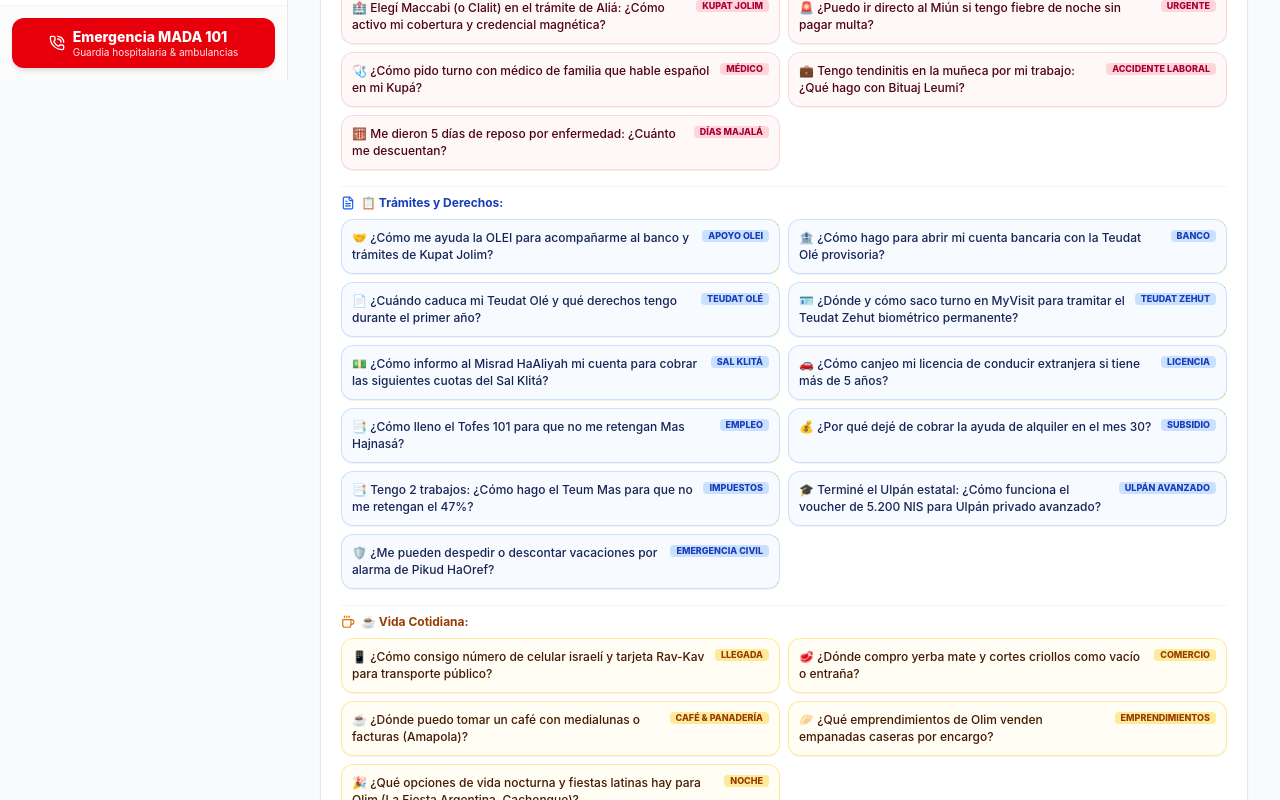
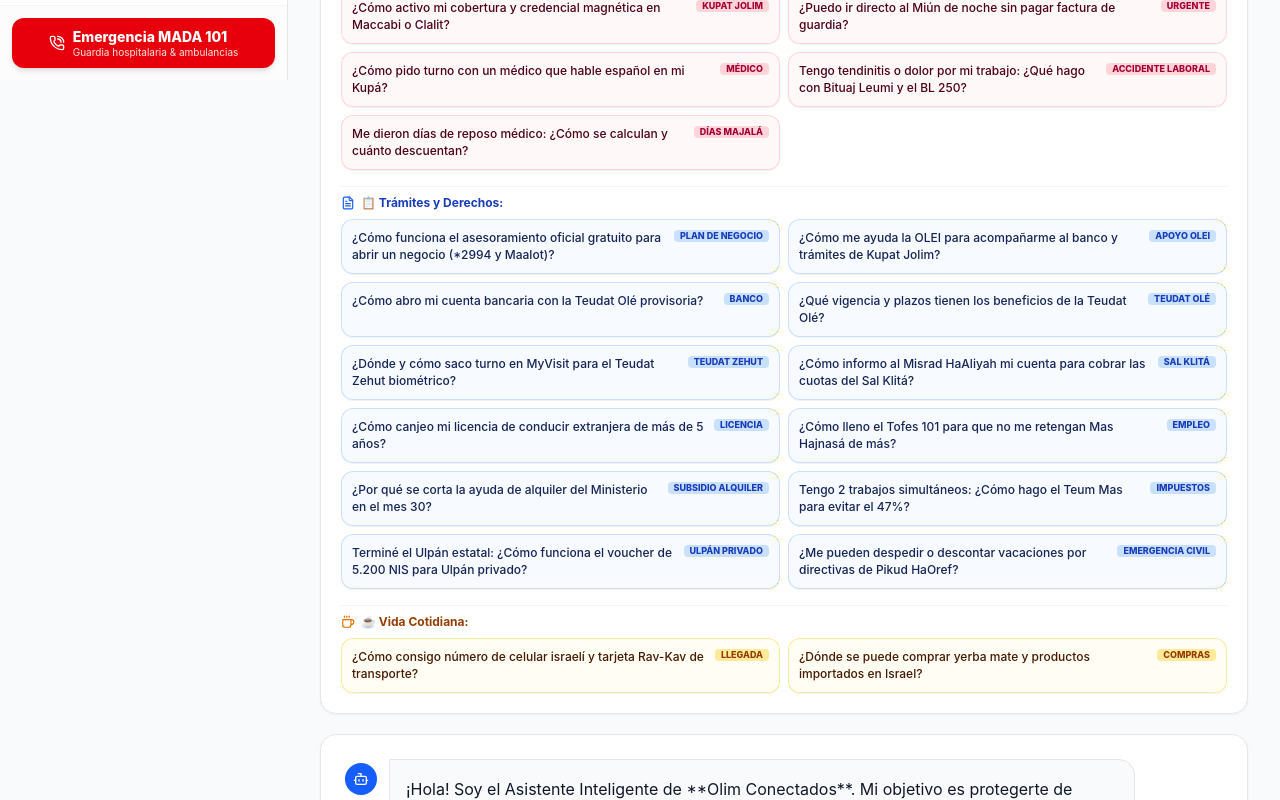
Before and after one commit to bohemio89/olim-conectados, a React (Vite) app: page / in a window 1280 px wide. Shown: the part 720-1520 px from the top of the page. Built offline with nearby package versions, Linux system fonts and the light colour scheme.

Commit message:
feat: improve chatbot message handling and prompt text
- Refine server-side message history formatting to handle whitespace, filter out error messages, and ensure strict role alternation.
- Update predefined chat prompts in the UI for better clarity and conciseness.

```diff
--- a/src/components/AssistantChat.tsx
+++ b/src/components/AssistantChat.tsx
@@ -39,114 +39,121 @@
     id: 'p-kupa-activar',
     category: 'salud',
     stage: ['general', 'recien_llegado'],
-    text: '🏥 Elegí Maccabi (o Clalit) en el trámite de Aliá: ¿Cómo activo mi cobertura y credencial magnética?',
+    text: '¿Cómo activo mi cobertura y credencial magnética en Maccabi o Clalit?',
     badge: 'Kupat Jolim'
   },
   {
     id: 'p-1',
     category: 'salud',
     stage: ['general', 'emergencia', 'recien_llegado'],
-    text: '🚨 ¿Puedo ir directo al Miún si tengo fiebre de noche sin pagar multa?',
+    text: '¿Puedo ir directo al Miún de noche sin pagar factura de guardia?',
     badge: 'Urgente'
   },
   {
     id: 'p-4',
     category: 'salud',
     stage: ['general', 'recien_llegado'],
-    text: '🩺 ¿Cómo pido turno con médico de familia que hable español en mi Kupá?',
+    text: '¿Cómo pido turno con un médico que hable español en mi Kupá?',
     badge: 'Médico'
   },
   {
     id: 'p-2',
     category: 'salud',
     stage: ['general', 'emergencia', 'tramite'],
-    text: '💼 Tengo tendinitis en la muñeca por mi trabajo: ¿Qué hago con Bituaj Leumi?',
+    text: 'Tengo tendinitis o dolor por mi trabajo: ¿Qué hago con Bituaj Leumi y el BL 250?',
     badge: 'Accidente Laboral'
   },
   {
     id: 'p-3',
     category: 'salud',
     stage: ['general', 'tramite'],
-    text: '🧮 Me dieron 5 días de reposo por enfermedad: ¿Cuánto me descuentan?',
+    text: 'Me dieron días de reposo médico: ¿Cómo se calculan y cuánto descuentan?',
     badge: 'Días Majalá'
   },
 
   // 📋 Trámites y Derechos de Recién Llegados & Absorción
   {
+    id: 'p-negocio',
+    category: 'tramites',
+    stage: ['general', 'recien_llegado', 'tramite'],
+    text: '¿Cómo funciona el asesoramiento oficial gratuito para abrir un negocio (*2994 y Maalot)?',
+    badge: 'Plan de Negocio'
+  },
+  {
     id: 'p-olei-ayuda',
     category: 'tramites',
     stage: ['general', 'recien_llegado'],
-    text: '🤝 ¿Cómo me ayuda la OLEI para acompañarme al banco y trámites de Kupat Jolim?',
+    text: '¿Cómo me ayuda la OLEI para acompañarme al banco y trámites de Kupat Jolim?',
     badge: 'Apoyo OLEI'
   },
   {
     id: 'p-banco-ole',
     category: 'tramites',
     stage: ['general', 'recien_llegado'],
-    text: '🏦 ¿Cómo hago para abrir mi cuenta bancaria con la Teudat Olé provisoria?',
+    text: '¿Cómo abro mi cuenta bancaria con la Teudat Olé provisoria?',
     badge: 'Banco'
   },
   {
     id: 'p-teudat-ole-vence',
     category: 'tramites',
     stage: ['general', 'recien_llegado'],
-    text: '📄 ¿Cuándo caduca mi Teudat Olé y qué derechos tengo durante el primer año?',
+    text: '¿Qué vigencia y plazos tienen los beneficios de la Teudat Olé?',
     badge: 'Teudat Olé'
   },
   {
     id: 'p-teudat-zehut-myvisit',
     category: 'tramites',
     stage: ['general', 'recien_llegado'],
-    text: '🪪 ¿Dónde y cómo saco turno en MyVisit para tramitar el Teudat Zehut biométrico permanente?',
+    text: '¿Dónde y cómo saco turno en MyVisit para el Teudat Zehut biométrico?',
     badge: 'Teudat Zehut'
   },
   {
     id: 'p-sal-klita-banco',
     category: 'tramites',
     stage: ['general', 'recien_llegado'],
-    text: '💵 ¿Cómo informo al Misrad HaAliyah mi cuenta para cobrar las siguientes cuotas del Sal Klitá?',
+    text: '¿Cómo informo al Misrad HaAliyah mi cuenta para cobrar las cuotas del Sal Klitá?',
     badge: 'Sal Klitá'
   },
   {
     id: 'p-8',
     category: 'tramites',
     stage: ['general', 'recien_llegado'],
-    text: '🚗 ¿Cómo canjeo mi licencia de conducir extranjera si tiene más de 5 años?',
+    text: '¿Cómo canjeo mi licencia de conducir extranjera de más de 5 años?',
     badge: 'Licencia'
   },
   {
     id: 'p-7',
     category: 'tramites',
     stage: ['general', 'tramite'],
-    text: '📑 ¿Cómo lleno el Tofes 101 para que no me retengan Mas Hajnasá?',
+    text: '¿Cómo lleno el Tofes 101 para que no me retengan Mas Hajnasá de más?',
     badge: 'Empleo'
   },
   {
     id: 'p-5',
     category: 'tramites',
     stage: ['general', 'tramite'],
-    text: '💰 ¿Por qué dejé de cobrar la ayuda de alquiler en el mes 30?',
-    badge: 'Subsidio'
+    text: '¿Por qué se corta la ayuda de alquiler del Ministerio en el mes 30?',
+    badge: 'Subsidio Alquiler'
   },
   {
     id: 'p-6',
     category: 'tramites',
     stage: ['general', 'tramite'],
-    text: '📑 Tengo 2 trabajos: ¿Cómo hago el Teum Mas para que no me retengan el 47%?',
+    text: 'Tengo 2 trabajos simultáneos: ¿Cómo hago el Teum Mas para evitar el 47%?',
     badge: 'Impuestos'
   },
   {
     id: 'p-10',
     category: 'tramites',
     stage: ['general', 'tramite'],
-    text: '🎓 Terminé el Ulpán estatal: ¿Cómo funciona el voucher de 5.200 NIS para Ulpán privado avanzado?',
-    badge: 'Ulpán Avanzado'
+    text: 'Terminé el Ulpán estatal: ¿Cómo funciona el voucher de 5.200 NIS para Ulpán privado?',
+    badge: 'Ulpán Privado'
   },
   {
     id: 'p-11',
     category: 'tramites',
     stage: ['general', 'tramite'],
-    text: '🛡️ ¿Me pueden despedir o descontar vacaciones por alarma de Pikud HaOref?',
+    text: '¿Me pueden despedir o descontar vacaciones por directivas de Pikud HaOref?',
     badge: 'Emergencia Civil'
   },
 
@@ -155,36 +162,15 @@
     id: 'p-sim-telefono',
     category: 'vida',
     stage: ['general', 'recien_llegado'],
-    text: '📱 ¿Cómo consigo número de celular israelí y tarjeta Rav-Kav para transporte público?',
+    text: '¿Cómo consigo número de celular israelí y tarjeta Rav-Kav de transporte?',
     badge: 'Llegada'
   },
   {
     id: 'p-12',
     category: 'vida',
     stage: ['general', 'recien_llegado'],
-    text: '🥩 ¿Dónde compro yerba mate y cortes criollos como vacío o entraña?',
-    badge: 'Comercio'
-  },
-  {
-    id: 'p-13',
-    category: 'vida',
-    stage: ['general', 'recien_llegado'],
-    text: '☕ ¿Dónde puedo tomar un café con medialunas o facturas (Amapola)?',
-    badge: 'Café & Panadería'
-  },
-  {
-    id: 'p-14',
-    category: 'vida',
-    stage: ['general', 'recien_llegado'],
-    text: '🥟 ¿Qué emprendimientos de Olim venden empanadas caseras por encargo?',
-    badge: 'Emprendimientos'
-  },
-  {
-    id: 'p-15',
-    category: 'vida',
-    stage: ['general'],
-    text: '🎉 ¿Qué opciones de vida nocturna y fiestas latinas hay para Olim (La Fiesta Argentina, Cachengue)?',
-    badge: 'Noche'
+    text: '¿Dónde se puede comprar yerba mate y productos importados en Israel?',
+    badge: 'Compras'
   },
 ];
 
@@ -276,8 +262,9 @@
   };
 
   const handleSendMessage = async (textToSend?: string) => {
-    const query = textToSend || inputQuery;
-    if (!query.trim() || isLoading) return;
+    const rawQuery = textToSend !== undefined ? textToSend : inputQuery;
+    const query = (typeof rawQuery === 'string' ? rawQuery : '').trim();
+    if (!query || isLoading) return;
 
     const userMessage: ChatMessage = {
       id: `usr-${Date.now()}`,
@@ -286,36 +273,92 @@
       timestamp: new Date().toLocaleTimeString([], { hour: '2-digit', minute: '2-digit' }),
     };
 
+    // Sanitize conversation history: only valid user and assistant turns, excluding error banners
+    const sanitizedHistory = messages
+      .filter((m) => m && typeof m.content === 'string' && m.content.trim() && !m.id?.startsWith('err-') && m.id !== 'welcome')
+      .map((m) => ({
+        id: m.id,
+        role: m.role === 'assistant' ? 'assistant' : 'user',
+        content: m.content.trim(),
+      }));
+
     setMessages((prev) => [...prev, userMessage]);
     setInputQuery('');
     setIsLoading(true);
 
+    const payload = {
+      userQuery: query,
+      userStage,
+      messages: [...sanitizedHistory, { role: 'user', content: query }],
+    };
+
+    let responseData: { text?: string } | null = null;
+    let lastError: any = null;
+
+    // Retry mechanism: 2 attempts with backoff before falling back
+    for (let attempt = 1; attempt <= 2; attempt++) {
       try {
+        const controller = new AbortController();
+        const timeoutId = setTimeout(() => controller.abort(), 28000);
+
         const response = await fetch('/api/chat', {
           method: 'POST',
           headers: { 'Content-Type': 'application/json' },
-        body: JSON.stringify({
-          userQuery: query,
-          userStage,
-          messages: [...messages, userMessage],
-        }),
+          body: JSON.stringify(payload),
+          signal: controller.signal,
         });
 
+        clearTimeout(timeoutId);
+
         if (!response.ok) {
-        throw new Error(`HTTP error! status: ${response.status}`);
+          const errBody = await response.text().catch(() => '');
+          throw new Error(`HTTP ${response.status} (${response.statusText}): ${errBody.slice(0, 150)}`);
         }
 
         const data = await response.json();
+        responseData = data;
+        break; // Success!
+      } catch (err: any) {
+        lastError = err;
+        console.warn(`[AssistantChat] Intento ${attempt}/2 fallido:`, {
+          error: err?.message || String(err),
+          status: err?.status,
+          queryPreview: query.slice(0, 100),
+          attempt,
+          timestamp: new Date().toISOString(),
+        });
+
+        if (attempt === 1) {
+          // Wait 1000ms before second attempt
+          await new Promise((resolve) => setTimeout(resolve, 1000));
+        }
+      }
+    }
+
+    if (responseData && responseData.text) {
       const assistantMessage: ChatMessage = {
         id: `asst-${Date.now()}`,
         role: 'assistant',
-        content: data.text || 'Disculpa, no pude procesar la consulta en este momento.',
+        content: responseData.text,
         timestamp: new Date().toLocaleTimeString([], { hour: '2-digit', minute: '2-digit' }),
       };
+      setMessages((prev) => [...prev, assistantMessage]);
+      setIsLoading(false);
+      return;
+    }
 
-      setMessages((prev) => [...prev, assistantMessage]);
-    } catch (error) {
-      console.error('Error al consultar chat:', error);
+    // If both attempts failed, log comprehensive diagnostics and provide helpful verified fallback
+    console.error('[AssistantChat] Error definitivo al consultar endpoint /api/chat:', {
+      error: lastError?.message || String(lastError),
+      name: lastError?.name,
+      payloadSent: {
+        queryLength: query.length,
+        queryPreview: query.slice(0, 120),
+        historyCount: sanitizedHistory.length,
+        stage: userStage,
+      },
+      timestamp: new Date().toISOString(),
+    });
 
     // Smart client-side fallback if the network/server connection has any transient glitch
     let contextualFallback = '';
@@ -326,6 +369,30 @@
 - **Acompañamiento presencial:** Los voluntarios de la **OLEI** [עולי] te asisten y acompañan en persona para abrir la cuenta bancaria sin comisiones abusivas y para tramitar la credencial magnética en la sede de tu Kupat Jolim (Maccabi, Clalit, etc.).
 - **Burocracia y contratos:** Ayuda gratuita para traducir cartas oficiales en hebreo y entender contratos de alquiler o tasas de Arnoná.
 - **Sedes:** Cuentan con filiales en Tel Aviv, Jerusalén, Netanya, Haifa y ciudades principales. Web oficial: olei.org.il.`;
+    } else if (
+      qLower.includes('negocio') ||
+      qLower.includes('yazamut') ||
+      qLower.includes('maalot') ||
+      qLower.includes('2994') ||
+      qLower.includes('emprender')
+    ) {
+      contextualFallback = `💼 **Centro de Información Económico-Empresarial y Centros Maalot:**
+Para abrir o desarrollar un negocio en Israel, el Ministerio de Aliyá y Absorción (**Misrad HaAliyah veHaKlitá**) ofrece un servicio oficial y gratuito a través de la División de Emprendimiento Empresarial (**Agaf Yazamut Iskit**):
+
+📞 **Línea Telefónica Directa:** **\*2994** (Atención en varios idiomas, incluido español).
+
+👥 **¿Quiénes pueden usarlo?:**
+- **Nuevos Olim:** hasta 10 años desde el estatus de oleh, mayores de 21 años.
+- **Residentes retornados:** vivieron al menos 5 años seguidos fuera de Israel y no pasaron más de 2 años desde que recuperaron su estatus.
+
+📋 **Servicios Oficiales Gratuitos:**
+1. **Evaluación de viabilidad** de tu proyecto o idea comercial.
+2. **Información impositiva** y orientación sobre regímenes tributarios en Israel.
+3. **Ayuda para tramitar préstamos** a través de fondos de financiamiento específicos.
+4. **Acompañamiento empresarial y talleres.**
+5. **Centros Maalot (מרכזי מעלו״ת):** Red de ~155 asesores de negocios multilingües homologados para el armado del modelo y plan de negocio (incluido startups). Podés solicitar turno por formulario online en gov.il o llamando directamente al centro de tu zona de residencia.
+
+⚠️ *Aclaración: Este es un servicio oficial y gratuito del Ministerio de Aliyá y Absorción, no de terceros. Los requisitos y contactos pueden cambiar — verificar vigencia en gov.il.*`;
     } else if (qLower.includes('banco') || qLower.includes('cuenta bancaria')) {
       contextualFallback = `🏦 **Apertura de Cuenta Bancaria con Teudat Olé provisoria:**
 - **Obligatorio para cobrar el Sal Klitá:** Acude a una sucursal con tu Teudat Olé original, Teudat Zehut provisoria, pasaporte extranjero y número de celular israelí.
@@ -371,6 +438,7 @@
 **Recordatorio clave:**
 - Para trámites de salud, solicita siempre derivación (**hafniá**) antes de ir al hospital (**Miún**) para evitar facturas de cientos de shékels.
 - Para accidentes laborales o dolor ocupacional, pide el formulario **BL 250** al empleador e indica la causa laboral ("be-avodá") al médico de la Kupá.
+- Para plan de negocio y asesoramiento a emprendedores, comunícate con el Centro del Ministerio al **\*2994**.
 - Puedes intentar enviar tu consulta nuevamente en unos segundos.`;
     }
 
@@ -381,9 +449,7 @@
       timestamp: new Date().toLocaleTimeString([], { hour: '2-digit', minute: '2-digit' }),
     };
     setMessages((prev) => [...prev, errorMessage]);
-    } finally {
     setIsLoading(false);
-    }
   };
 
   const handleCopyMessage = (id: string, text: string) => {
```
Also changed, not shown: server.ts (+45 -17 lines). Lines whose indentation alone changed are shown as unchanged.
